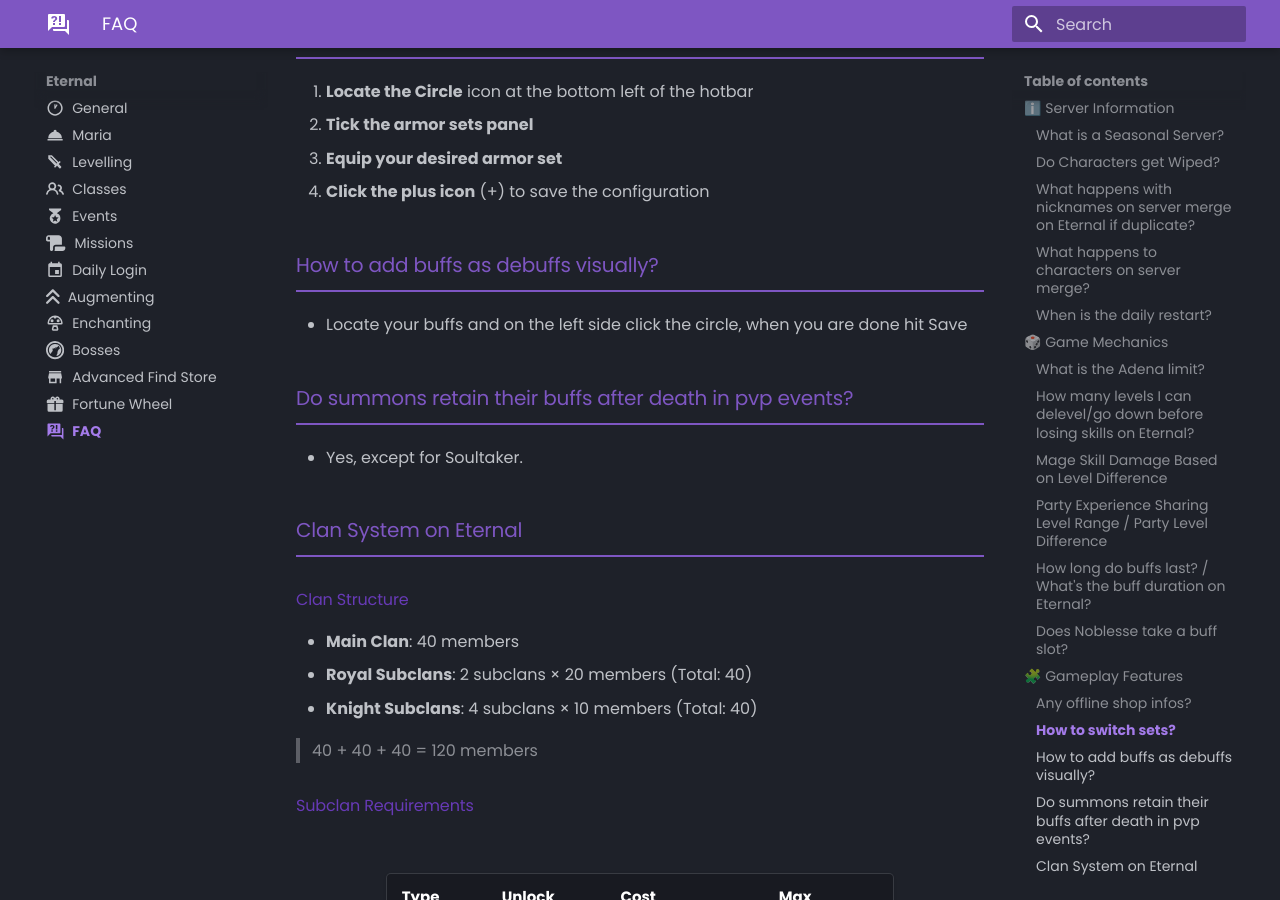
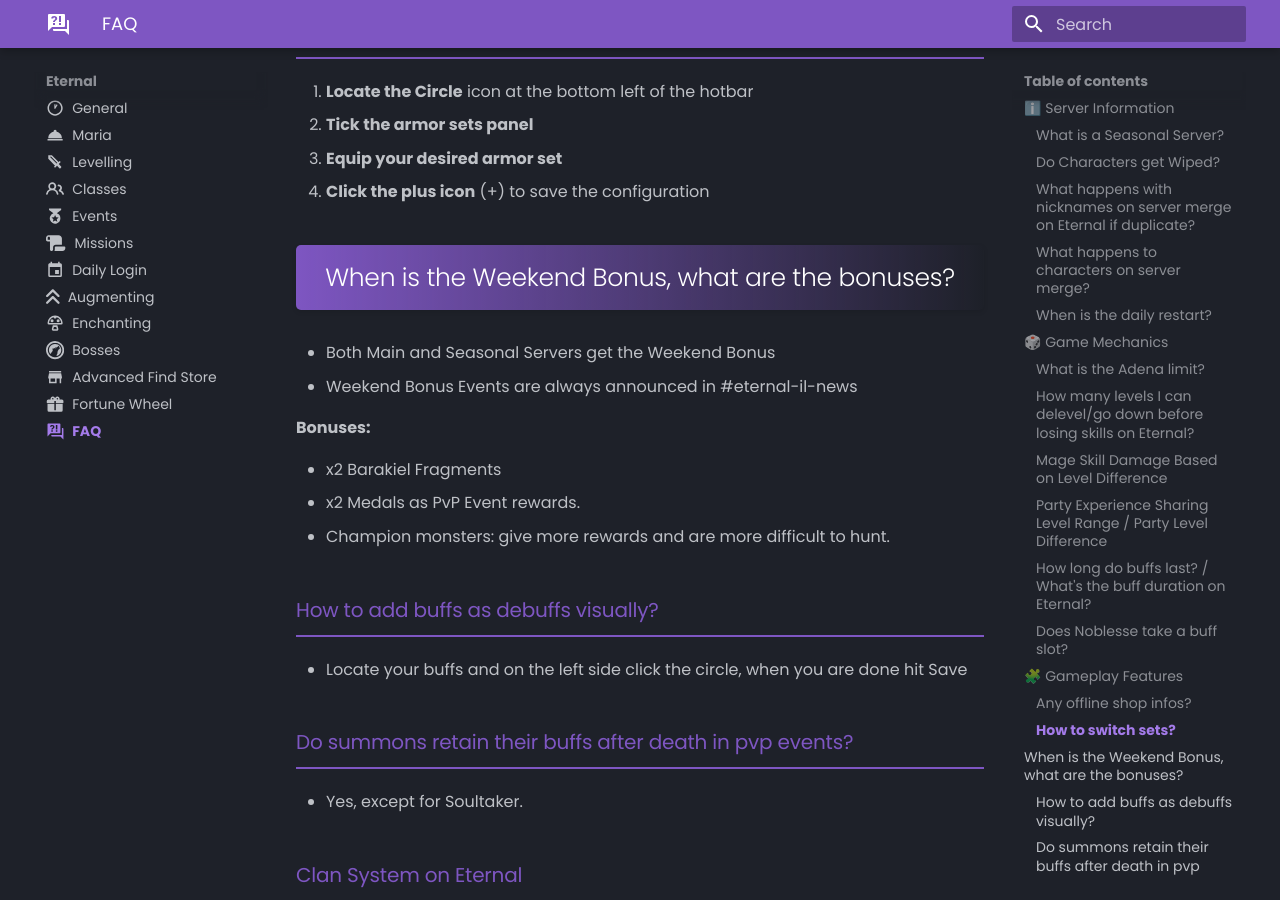
Before and after one commit to tab1-web/faq, an MkDocs documentation site: the page built from docs/eternal/faq.md, in a window 1280 px wide and 900 px high, scrolled down 2834 px. Built offline with MkDocs 1.6.1 and Material for MkDocs 9.7.7, drawn with Linux system fonts in a browser that asks for light colours; some web fonts are replaced.

Commit message:
adding weekend bonus faq post to eternal

```diff
--- a/docs/eternal/faq.md
+++ b/docs/eternal/faq.md
@@ -75,6 +75,16 @@ h2 {
 2. **Tick the armor sets panel**
 3. **Equip your desired armor set**
 4. **Click the plus icon** (+) to save the configuration
+
+## When is the Weekend Bonus, what are the bonuses?
+- Both Main and Seasonal Servers get the Weekend Bonus
+- Weekend Bonus Events are always announced in #eternal-il-news
+
+**Bonuses:**
+
+- x2 Barakiel Fragments
+- x2 Medals as PvP Event rewards.
+- Champion monsters: give more rewards and are more difficult to hunt.
 
 ### How to add buffs as debuffs visually?
 - Locate your buffs and on the left side click the circle, when you are done hit Save
```
